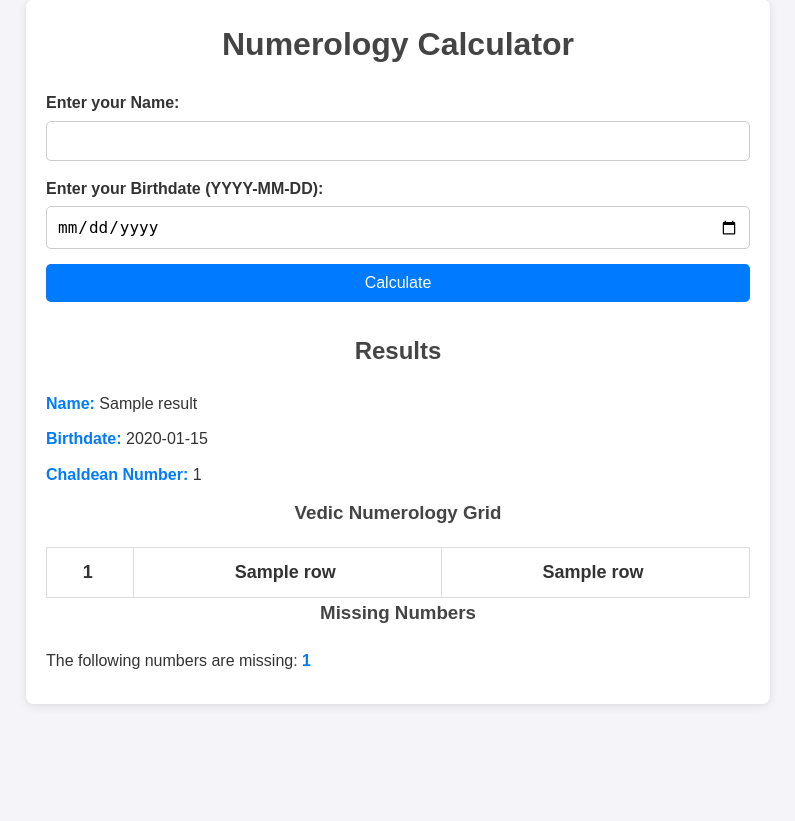
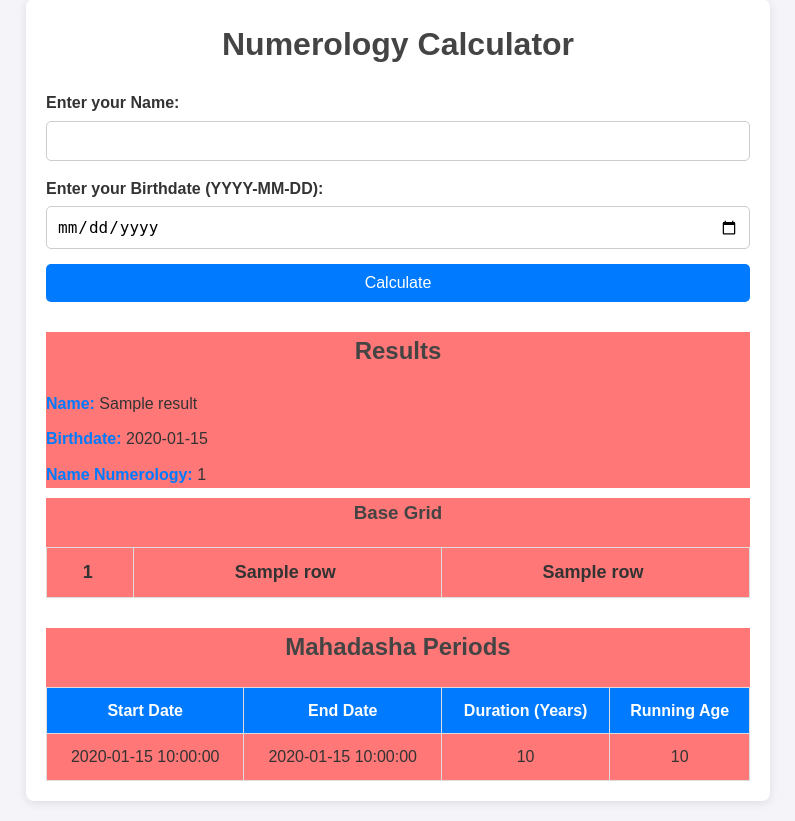
Before and after one commit to atinmathur/numero-app, a FastAPI app: template templates/index.html in a window 1280 px wide. Shown: the part 21-842 px from the top of the page, without its empty margins (242-1037 px from the left). Before the commit the page ends 727 px from the top, so only its background shows below. Run offline with FastAPI, Linux system fonts and the light colour scheme; the template is opened without the code that fills it: most values are stand-ins (such as "Sample title", 1, 10 or a date in 2020).

Commit message:
Added mahadasha calculation

```diff
--- a/main.py
+++ b/main.py
@@ -2,6 +2,7 @@ from fastapi import FastAPI, Request, Form
 from fastapi.responses import HTMLResponse
 from fastapi.templating import Jinja2Templates
 from fastapi.staticfiles import StaticFiles
+from datetime import datetime
 import os
 import itertools
 
@@ -93,8 +94,6 @@ VEDIC_MATRIX = [
     [2, 8, 4]
 ]
 
-
-
 def generate_vedic_grid_dynamic(birthdate: str):
     """
     Generate a 3x3 Vedic numerology grid where numbers appear based on their frequency in the DOB.
@@ -105,7 +104,11 @@ def generate_vedic_grid_dynamic(birthdate: str):
     # Count occurrences of each number in the DOB
     dob_digits = [int(digit) for digit in birthdate if digit.isdigit()]
     dob_digits.append(calculate_destiny_number(birthdate))  # Add Destiny Number
-    dob_digits.append(calculate_root_number(birthdate))  # Add Root Number
+
+    day = int(birthdate.split('-')[2])
+    if day > 9 and day not in [10, 20, 30]:
+        dob_digits.append(calculate_root_number(birthdate))  # Add Root Number
+
     # remove first 2 digits
     dob_digits = dob_digits[2:]
     frequency = {num: dob_digits.count(num) for num in range(1, 10)}
@@ -120,13 +123,58 @@ def generate_vedic_grid_dynamic(birthdate: str):
 
     return grid
 
-def find_missing_numbers_dynamic(birthdate: str):
+def calculate_mahadasha_periods(birthdate: str, num_cycles: int = 2) -> list:
     """
-    Identify numbers missing in the DOB.
+    Calculate Mahadasha periods starting from the birthday, based on the Root Number.
+
+    Args:
+    - birthdate (str): Birthdate in the format 'YYYY-MM-DD'
+    - num_cycles (int): Number of Mahadasha cycles to calculate (default: 2)
+
+    Returns:
+    - list: A list of dictionaries containing Mahadasha start year, duration, and end year.
     """
-    dob_digits = set(int(digit) for digit in birthdate if digit.isdigit())
-    all_numbers = set(range(1, 10))
-    return sorted(all_numbers - dob_digits)
+    # Parse the birthdate
+    birthdate_dt = datetime.strptime(birthdate, "%Y-%m-%d")
+
+    # Extract the Root Number from the day
+    day = int(birthdate_dt.day)
+    root_number = sum(int(digit) for digit in str(day))
+    while root_number > 9:
+        root_number = sum(int(digit) for digit in str(root_number))
+
+    # Generate Mahadasha durations in the correct sequence
+    durations = []
+    start = root_number
+    for _ in range(9):  # One complete cycle
+        durations.append(start)
+        start += 1
+        if start > 9:
+            start = 1
+
+    durations = durations * num_cycles  # Repeat the cycles
+
+    # Initialize Mahadasha periods
+    mahadasha_periods = []
+    current_date = birthdate_dt
+
+    for duration in durations:
+        start_date = current_date
+        end_date = current_date.replace(year=current_date.year + duration)
+
+        start_age = current_date.year - birthdate_dt.year
+        end_age = end_date.year - birthdate_dt.year
+
+        mahadasha_periods.append({
+            "start_date": start_date.strftime("%Y-%m-%d"),
+            "end_date": end_date.strftime("%Y-%m-%d"),
+            "duration": duration,
+            "running_age": f"{start_age} - {end_age}",
+        })
+        current_date = end_date
+
+    return mahadasha_periods
+
 
 # Root route for form submission
 @app.get("/", response_class=HTMLResponse)
@@ -138,7 +186,7 @@ async def get_form(request: Request):
 async def post_result(request: Request, name: str = Form(...), birthdate: str = Form(...)):
     chaldean_number = calculate_chaldean_number(name)
     vedic_grid = generate_vedic_grid_dynamic(birthdate)
-    missing_numbers = find_missing_numbers_dynamic(birthdate)
+    mahadasha_periods = calculate_mahadasha_periods(birthdate)
 
     return templates.TemplateResponse(
         "index.html",
@@ -150,7 +198,7 @@ async def post_result(request: Request, name: str = Form(...), birthdate: str =
                 "chaldean_number": chaldean_number,
                 "vedic_grid": vedic_grid,
                 "grid_layout": VEDIC_MATRIX,  # Original matrix for subscripts
-                "missing_numbers": missing_numbers,
+                "mahadasha_periods": mahadasha_periods,
             },
         },
     )
--- a/static/styles.css
+++ b/static/styles.css
@@ -23,6 +23,10 @@ body {
   background: #fff;
   box-shadow: 0 2px 10px rgba(0, 0, 0, 0.1);
   border-radius: 8px;
+}
+
+.section {
+  background-color: #f77;
 }
 
 /* Heading styles */
@@ -58,7 +62,7 @@ button {
 }
 
 button {
-    background-color: #007BFF;
+  background-color: #007bff;
   color: white;
   border: none;
   cursor: pointer;
@@ -92,7 +96,7 @@ table th {
 }
 
 table th {
-    background-color: #007BFF;
+  background-color: #007bff;
   color: white;
   font-weight: bold;
 }
@@ -121,7 +125,7 @@ table tr:hover {
 
 /* Missing numbers list */
 strong {
-    color: #007BFF;
+  color: #007bff;
 }
 
 /* Footer styling (if needed) */
--- a/templates/index.html
+++ b/templates/index.html
@@ -1,31 +1,33 @@
 <!DOCTYPE html>
 <html lang="en">
   <head>
-    <meta charset="UTF-8">
-    <meta name="viewport" content="width=device-width, initial-scale=1.0">
+    <meta charset="UTF-8" />
+    <meta name="viewport" content="width=device-width, initial-scale=1.0" />
     <title>Numerology Calculator</title>
-    <link rel="stylesheet" href="/static/styles.css">
+    <link rel="stylesheet" href="/static/styles.css" />
   </head>
   <body>
     <div class="container">
       <h1>Numerology Calculator</h1>
       <form action="/result" method="post">
         <label for="name">Enter your Name:</label>
-            <input type="text" id="name" name="name" required>
+        <input type="text" id="name" name="name" required />
 
         <label for="birthdate">Enter your Birthdate (YYYY-MM-DD):</label>
-            <input type="date" id="birthdate" name="birthdate" required>
+        <input type="date" id="birthdate" name="birthdate" required />
 
         <button type="submit">Calculate</button>
       </form>
 
       {% if results %}
+      <div class="section">
         <h2>Results</h2>
         <p><strong>Name:</strong> {{ results.name }}</p>
         <p><strong>Birthdate:</strong> {{ results.birthdate }}</p>
-            <p><strong>Chaldean Number:</strong> {{ results.chaldean_number }}</p>
-
-            <h3>Vedic Numerology Grid</h3>
+        <p><strong>Name Numerology:</strong> {{ results.chaldean_number }}</p>
+      </div>
+      <div class="section">
+        <h3>Base Grid</h3>
         <table>
           <tbody>
             {% for row in results.vedic_grid %}
@@ -38,16 +40,32 @@
             </tr>
             {% endfor %}
           </tbody>
+        </table>
+      </div>
 
-
+      <div class="section">
+        <h2>Mahadasha Periods</h2>
+        <table>
+          <thead>
+            <tr>
+              <th>Start Date</th>
+              <th>End Date</th>
+              <th>Duration (Years)</th>
+              <th>Running Age</th>
+            </tr>
+          </thead>
+          <tbody>
+            {% for period in results.mahadasha_periods %}
+            <tr>
+              <td>{{ period.start_date }}</td>
+              <td>{{ period.end_date }}</td>
+              <td>{{ period.duration }}</td>
+              <td>{{ period.running_age }}</td>
+            </tr>
+            {% endfor %}
+          </tbody>
         </table>
-
-            <h3>Missing Numbers</h3>
-            {% if results.missing_numbers %}
-                <p>The following numbers are missing: <strong>{{ results.missing_numbers | join(', ') }}</strong></p>
-            {% else %}
-                <p>All numbers are present in the grid.</p>
-            {% endif %}
+      </div>
       {% endif %}
     </div>
   </body>
```
Lines whose indentation alone changed are shown as unchanged.
